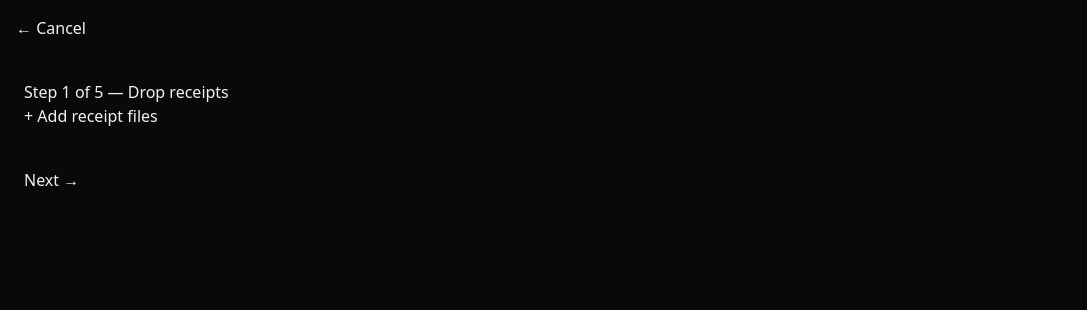
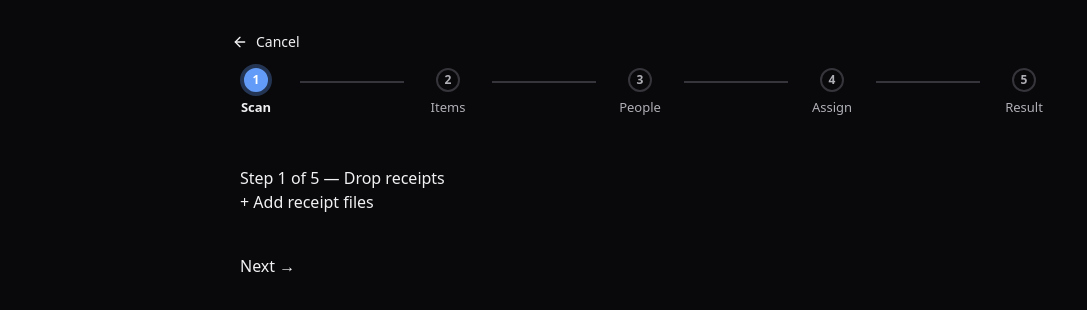
Before and after one commit to 7174Andy/scansplit, a React (Vite) app: page /transaction/new in a window 1280 px wide. Shown: the top 310 px of the page, without its empty margins (0-1087 px from the left). Built offline with nearby package versions, Linux system fonts and the light colour scheme.

Commit message:
feat(ui): Wizard shell uses shadcn Button + Stepper

```diff
--- a/src/pages/Wizard/index.tsx
+++ b/src/pages/Wizard/index.tsx
@@ -1,10 +1,15 @@
 import { useNavigate } from "react-router-dom";
-import { useWizardStore } from "../../store/wizardStore";
+import { ArrowLeft } from "lucide-react";
+import { useWizardStore } from "@/store/wizardStore";
+import { Button } from "@/components/ui/button";
+import { Stepper } from "@/components/Stepper";
 import { Step1Scan } from "./Step1Scan";
 import { Step2Items } from "./Step2Items";
 import { Step3People } from "./Step3People";
 import { Step4Assign } from "./Step4Assign";
 import { Step5Result } from "./Step5Result";
+
+const STEP_LABELS = ["Scan", "Items", "People", "Assign", "Result"];
 
 export default function Wizard() {
   const step = useWizardStore((s) => s.step);
@@ -12,8 +17,12 @@ export default function Wizard() {
   const navigate = useNavigate();
 
   return (
-    <div>
-      <button onClick={() => navigate("/")} style={{ margin: 16 }}>← Cancel</button>
+    <div className="mx-auto max-w-4xl p-6">
+      <Button variant="ghost" onClick={() => navigate("/")}>
+        <ArrowLeft className="size-4" /> Cancel
+      </Button>
+      <Stepper steps={STEP_LABELS} current={step} />
+
       {step === 1 && <Step1Scan onNext={() => setStep(2)} />}
       {step === 2 && <Step2Items onBack={() => setStep(1)} onNext={() => setStep(3)} />}
       {step === 3 && <Step3People onBack={() => setStep(2)} onNext={() => setStep(4)} />}
```
